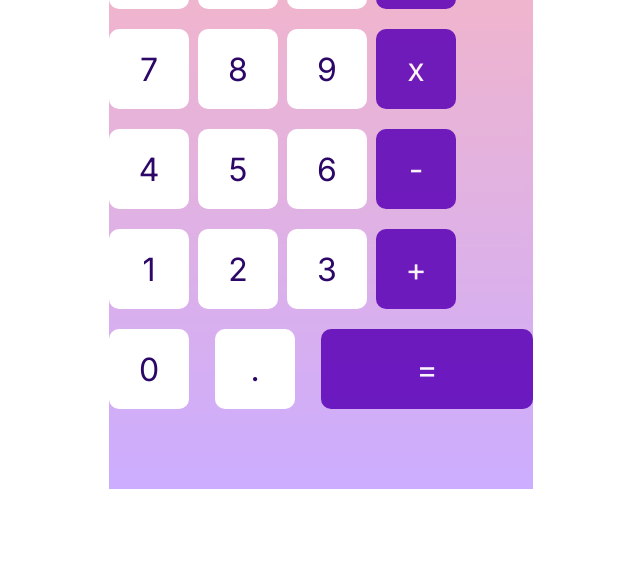
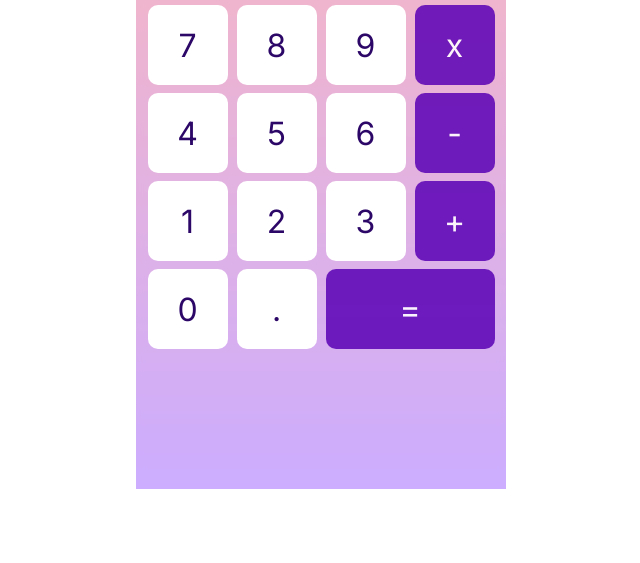
Before and after one commit to Kris-github0/Calculator, a plain HTML site: page index.html in a window 1280 px wide. Shown: the part 237-800 px from the top of the page, without its empty margins (319-959 px from the left). Drawn offline with Linux system fonts and the light colour scheme.

Commit message:
Improve calculator buttons alignment

```diff
--- a/css/style.css
+++ b/css/style.css
@@ -73,6 +73,10 @@ button {
 main {
   display: flex;
   justify-content: center;
+}
+
+.wrapper {
+  width: 370px;
 }
 
 /* feature container */
@@ -209,7 +213,7 @@ input:checked + .slider:before {
 .input-bar {
   border: none;
   background: none;
-
+  width: 100%;
   font-size: 2rem;
   text-align: right;
 }
@@ -218,33 +222,35 @@ input:checked + .slider:before {
   outline: none;
 }
 
-/* calculator button WIP */
+/* calculator buttons */
+.calculator-buttons-row {
+  text-align: center;
+}
 
 .calculator-button {
   width: 80px;
   height: 80px;
+
+  margin-top: 8px;
+  border-radius: 10px;
+  border: none;
+
+  color: #2c0768;
   background: #fff;
-  border: none;
-  margin-top: 20px;
-  color: #2c0768;
-  border-radius: 10px;
 }
 
 .calculator-button:last-child {
+  border: none;
+
+  opacity: 0.85;
+  color: #fff;
   background: #5a00b5;
-  opacity: 0.85;
-  border: none;
-  color: #fff;
 }
 
-/* calculator buttons grid */
-.calculator-buttons-row:last-child {
-  display: grid;
-  grid-template-columns: 1fr 1fr 1fr 1fr;
+/* Equals button */
+/* I used this number because there is no margin left
+   or right on the other buttons to go from.
+*/
+.calculator-buttons-row:last-child :last-child {
+  width: 169px;
 }
-
-.calculator-buttons-row:last-child :last-child {
-  grid-column-start: 3;
-  grid-column-end: 5;
-  width: 100%;
-}
```
